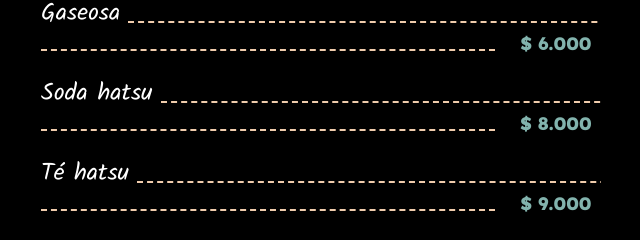
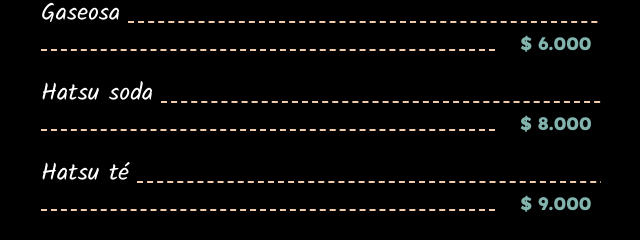
Before and after one commit to Naramatsu/PomaRosa, a React (Create React App) app: page / in a window 1280 px wide. Shown: the part 4385-4625 px from the top of the page, without its empty margins (319-959 px from the left). Built offline with nearby package versions, Linux system fonts and the light colour scheme.

Commit message:
some updates

```diff
--- a/src/data/cafe.js
+++ b/src/data/cafe.js
@@ -130,7 +130,7 @@
       [SPANISH]: "Alfajor desde",
       [ENGLISH]: "Alfajor (starting at)",
     },
-    hotPrice: "4.00",
+    hotPrice: "4.000",
   },
   {
     name: {
--- a/src/data/drinks.js
+++ b/src/data/drinks.js
@@ -110,14 +110,14 @@
   },
   {
     name: {
-      [SPANISH]: "Soda HATSU",
+      [SPANISH]: "HATSU soda",
       [ENGLISH]: "HATSU soda",
     },
     coldPrice: "8.000",
   },
   {
     name: {
-      [SPANISH]: "Té HATSU",
+      [SPANISH]: "HATSU té",
       [ENGLISH]: "HATSU tea",
     },
     coldPrice: "9.000",
```
